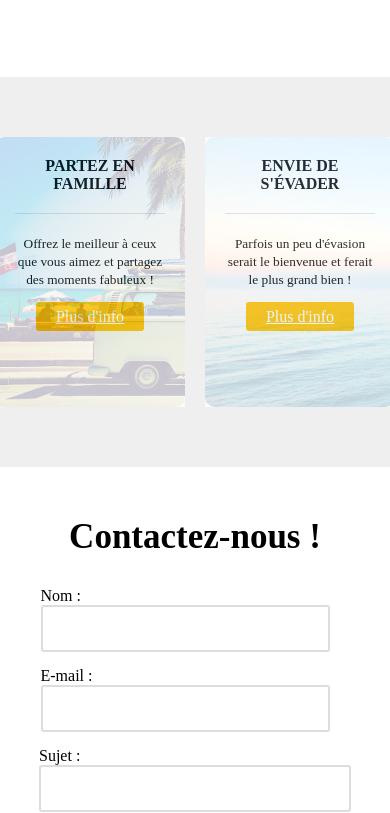
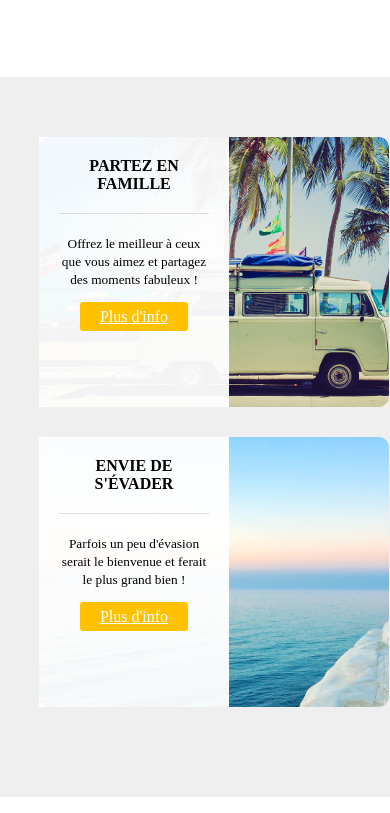
Before and after one commit to Nirkrolm72/Travel_Agency, a plain HTML site: page index.html in a window 390 px wide. Shown: the part 1402-2215 px from the top of the page. Drawn offline with Linux system fonts and the light colour scheme.

Commit message:
Fix: Finalisation du responsive

```diff
--- a/style.css
+++ b/style.css
@@ -38,6 +38,8 @@
     width: 100%
 }
 
+
+
 /********** Fin Global **********/
 
 
@@ -70,16 +72,21 @@
 
 /********** Fin Flex **********/
 
+nav {
+    height: 7vh;
+}
+
+.menu-burger{
+    font-size: 20px;
+    cursor: pointer;
+}
+
 nav h1 {
     margin-left: 50px;
 }
 
 .orange {
     color: var(--orange);
-}
-
-nav {
-    height: 7vh;
 }
 
 nav ul {
@@ -389,6 +396,10 @@ footer {
         margin-left: 10px;
     }
 
+    .menu-burger{
+        display: block;
+    }
+
     img{
         height: 500px;
     }
@@ -408,8 +419,19 @@ footer {
     #possibilities {
         display: flex;
         flex-direction: row;
+        overflow-x: hidden;
+
+
     }
 
+    #possibilities article {
+        width: 350px;
+        height: 270px;
+    }
+
+    article{
+        margin-bottom: 30px;
+    }
     .form .row{
         display: flex;
         flex-direction: column;
@@ -417,11 +439,14 @@ footer {
         justify-content: center;
     }
 
-    .overlay {
-        opacity: 0.8;
+    .switch{
+        display: flex;
+        flex-direction: column;
     }
 
-
+    input[type="text"]{
+        width: 100%;
+    }
 
     footer {
         align-items: center;
```
